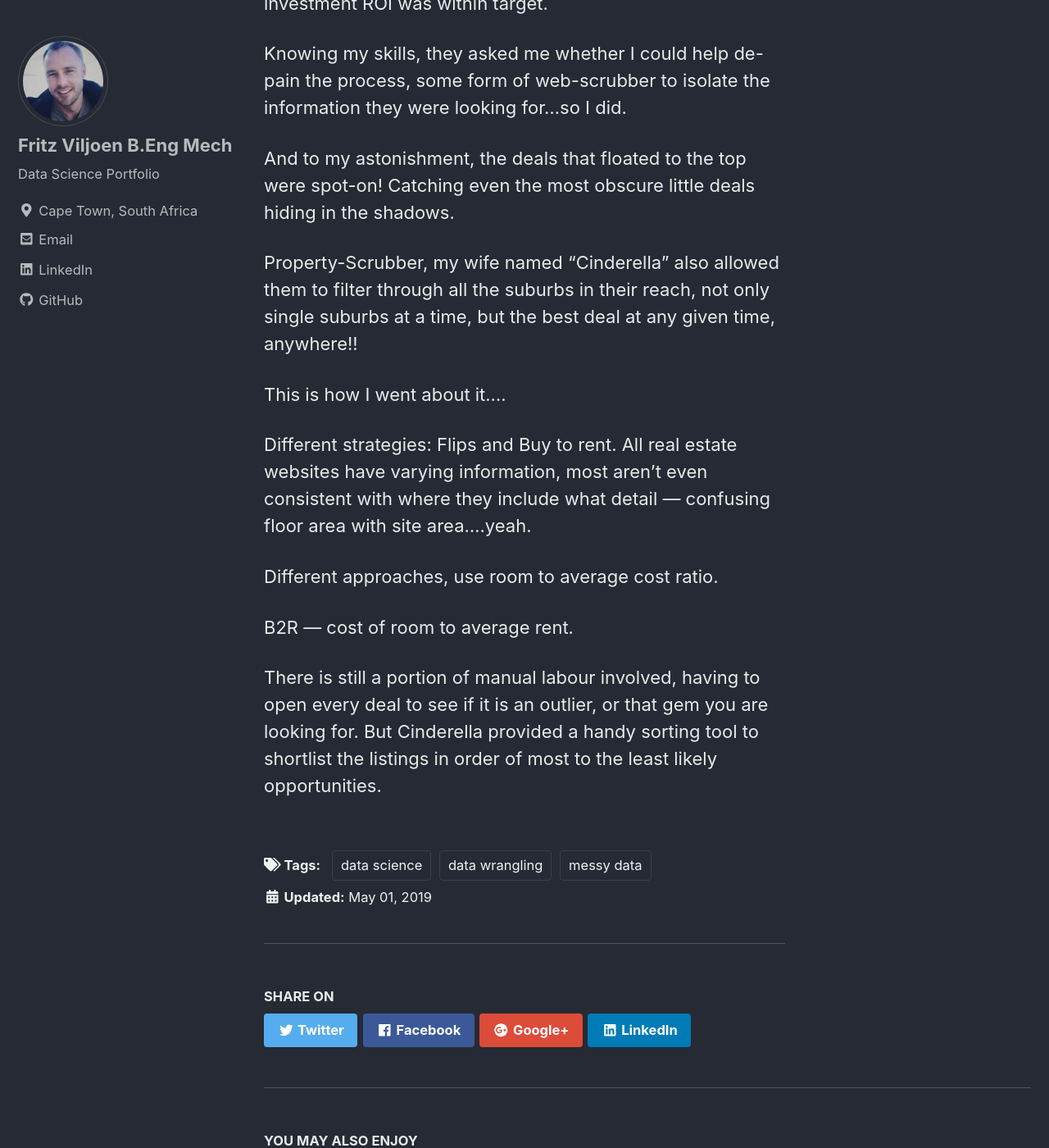
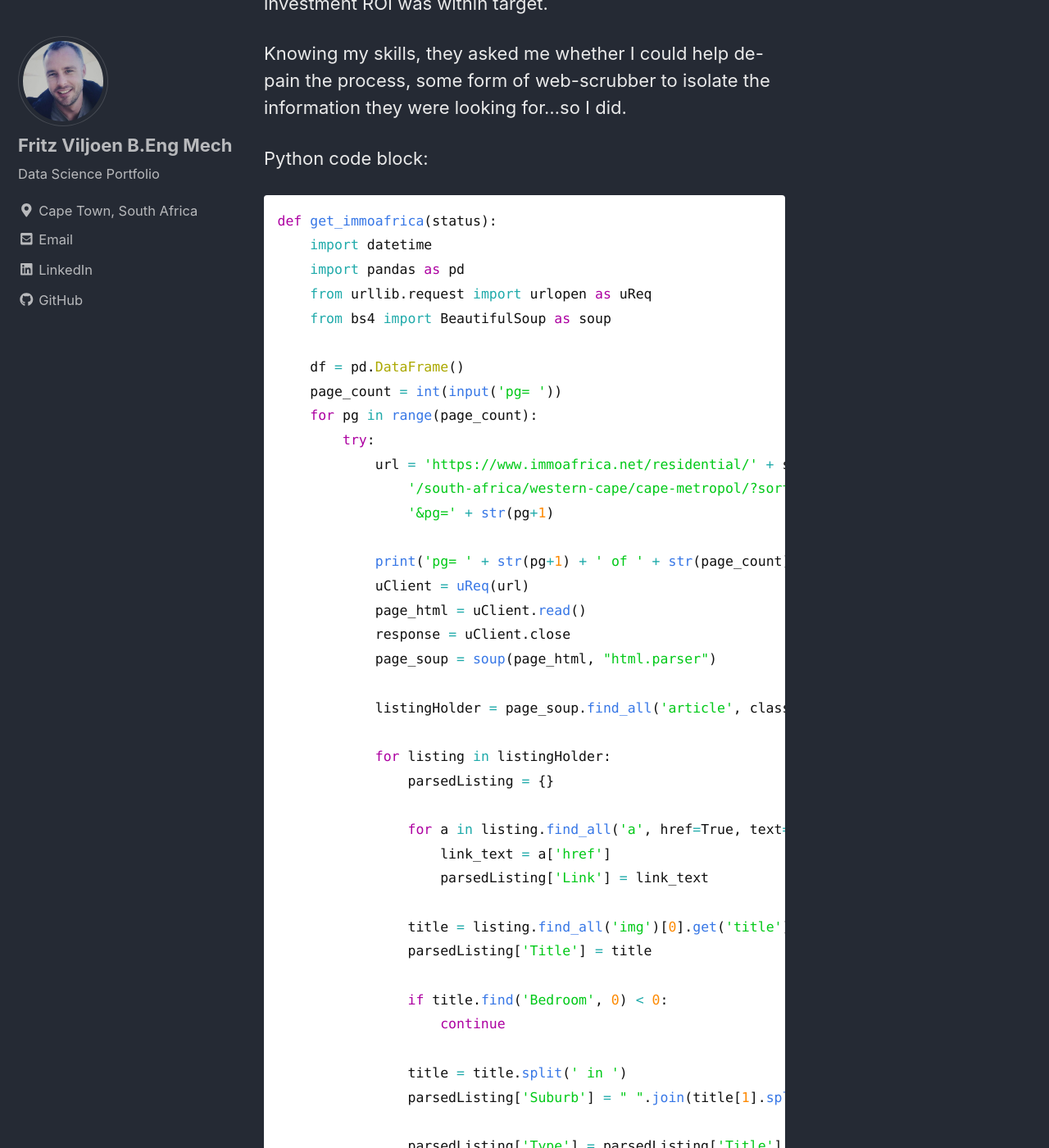
Before and after one commit to FritzViljoen/FritzViljoen.github.io, a Jekyll site: the page built from _posts/2019-05-01-cinderella.md, in a window 1280 px wide and 1400 px high, scrolled down 1595 px. Shown: the whole window at 82% size. Built offline with Jekyll 4.4.1, drawn with Linux system fonts in a browser that asks for light colours; nearby versions of some CDN libraries; some of the changed text lies outside the part shown.

Commit message:
Added Python Code

````diff
--- a/_posts/2019-05-01-cinderella.md
+++ b/_posts/2019-05-01-cinderella.md
@@ -20,7 +20,72 @@ Not really having any better idea, they would take a best guess at a suburb wher
 
 Knowing my skills, they asked me whether I could help de-pain the process, some form of web-scrubber to isolate the information they were looking for...so I did.
 
+Python code block:
+```python
+def get_immoafrica(status):
+    import datetime
+    import pandas as pd
+    from urllib.request import urlopen as uReq
+    from bs4 import BeautifulSoup as soup
 
+    df = pd.DataFrame()
+    page_count = int(input('pg= '))
+    for pg in range(page_count):
+        try:
+            url = 'https://www.immoafrica.net/residential/' + status + \
+                '/south-africa/western-cape/cape-metropol/?sort=newest' + \
+                '&pg=' + str(pg+1)
+
+            print('pg= ' + str(pg+1) + ' of ' + str(page_count))
+            uClient = uReq(url)
+            page_html = uClient.read()
+            response = uClient.close
+            page_soup = soup(page_html, "html.parser")
+
+            listingHolder = page_soup.find_all('article', class_='block')
+
+            for listing in listingHolder:
+                parsedListing = {}
+
+                for a in listing.find_all('a', href=True, text=True):
+                    link_text = a['href']
+                    parsedListing['Link'] = link_text
+
+                title = listing.find_all('img')[0].get('title')
+                parsedListing['Title'] = title
+
+                if title.find('Bedroom', 0) < 0:
+                    continue
+
+                title = title.split(' in ')
+                parsedListing['Suburb'] = " ".join(title[1].split())
+
+                parsedListing['Type'] = parsedListing['Title'][parsedListing['Title'].find(' ', 9):
+                                                               parsedListing['Title'].find(' ', 12)]
+
+                parameters = listing.findAll('li')
+                for para in parameters:
+                    try:
+                        value = para.findAll('strong')[0].text
+                        key = " ".join(para.find('strong').next_sibling.split())
+                        if key in ['Bed', 'Bath']:
+                            key = key+'s'
+                        parsedListing[key] = value
+                    except:
+                        None
+
+                df = df.append(parsedListing, ignore_index=True)
+
+        except:
+            continue
+    export_csv = df.to_csv('immoafrica_'+status+'.csv',
+                           index=None, header=True)
+
+
+# get_immoafrica('to-rent')
+# get_immoafrica('for-sale')
+
+```
 
 And to my astonishment, the deals that floated to the top were spot-on! Catching even the most obscure little deals hiding in the shadows.
 
````
